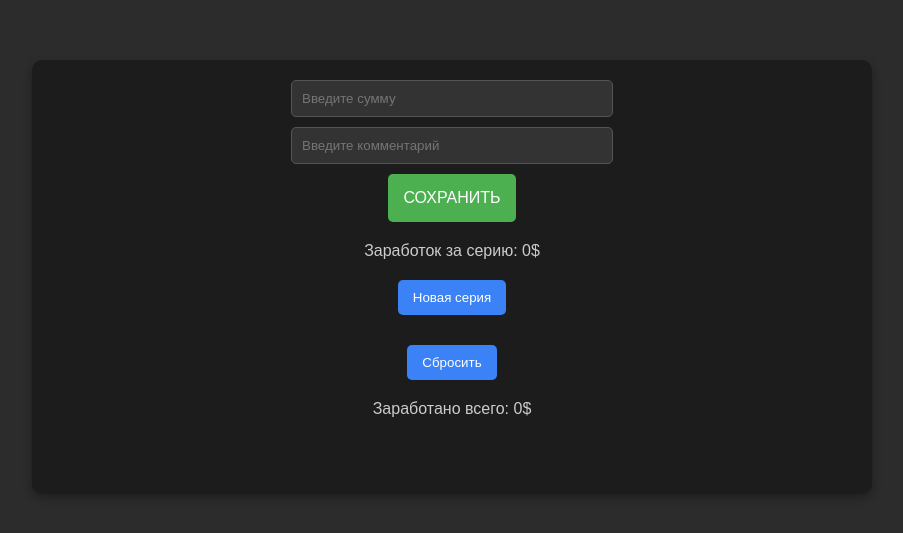
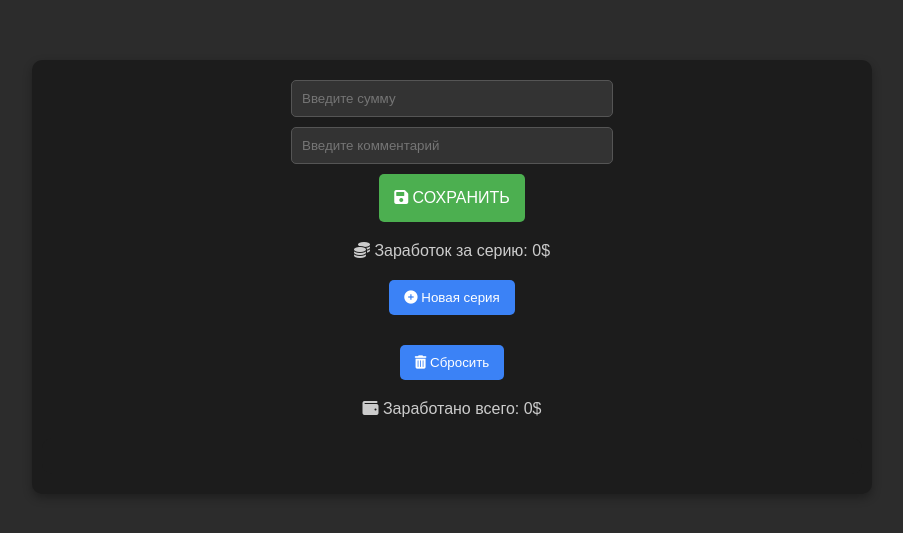
Before and after one commit to k0ffe2/k0ffe2.github.io, a plain HTML site: page index.html in a window 1280 px wide. Shown: the part 123-656 px from the top of the page, without its empty margins (188-1091 px from the left). Drawn offline with Linux system fonts and the light colour scheme.

Commit message:
Update index.html

```diff
--- a/index.html
+++ b/index.html
@@ -12,12 +12,12 @@
         <div class="input-section">
             <input type="number" id="amountInput" placeholder="Введите сумму">
             <input type="text" id="commentInput" placeholder="Введите комментарий">
-            <button class="save-button" onclick="saveTransaction()">СОХРАНИТЬ</button>
+            <button class="save-button" onclick="saveTransaction()"><i class="fas fa-save"></i> СОХРАНИТЬ</button>
             <div class="info">
-                <p>Заработок за серию: <span id="sessionEarnings">0$</span></p>
-                <button class="session-button" onclick="newSession()">Новая серия</button>
-                <button class="session-button" onclick="resetData()">Сбросить</button>
-                <p>Заработано всего: <span id="totalEarnings">0$</span></p>
+                <p><i class="fas fa-coins"></i> Заработок за серию: <span id="sessionEarnings">0$</span></p>
+                <button class="session-button" onclick="newSession()"><i class="fas fa-plus-circle"></i> Новая серия</button>
+                <button class="session-button" onclick="resetData()"><i class="fas fa-trash-alt"></i> Сбросить</button>
+                <p><i class="fas fa-wallet"></i> Заработано всего: <span id="totalEarnings">0$</span></p>
             </div>
         </div>
         <div class="log-section">
```
